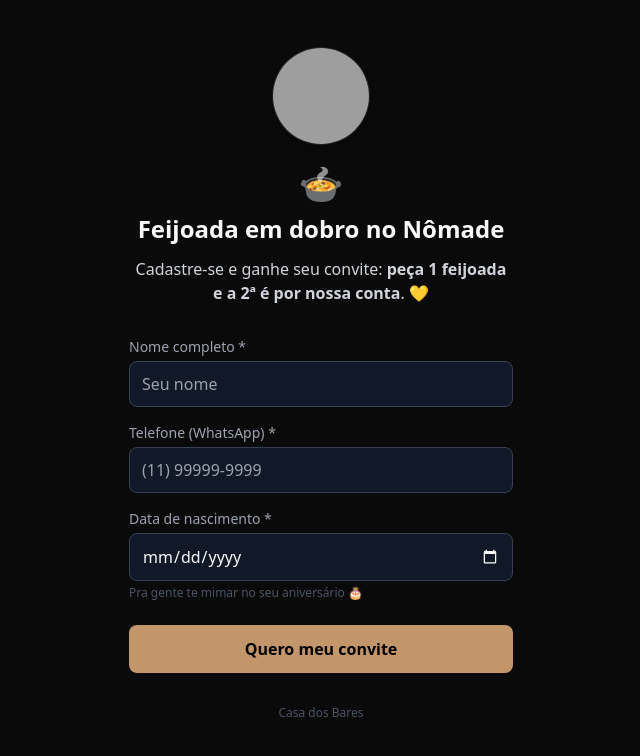
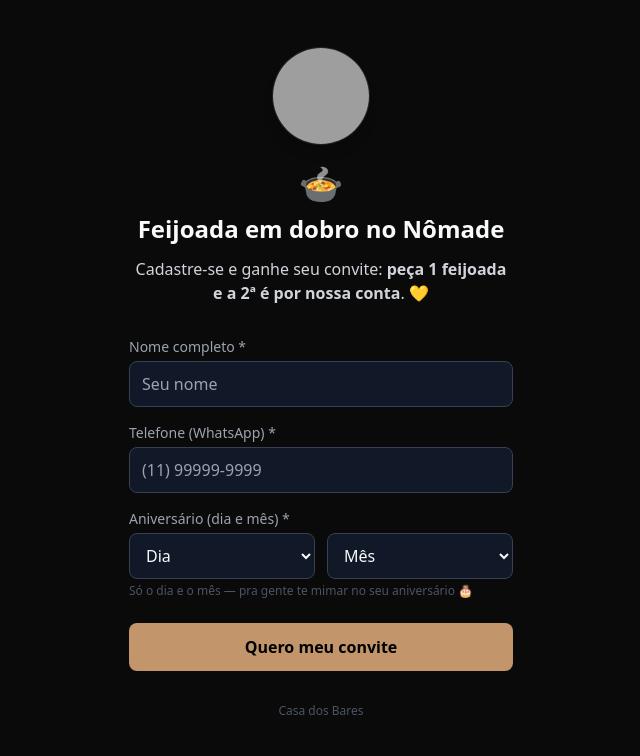
Before and after one commit to gustavobarakat1303-beep/cadastros, a React (Vite) app: page /feijoada in a window 1280 px wide. Shown: the top 756 px of the page, without its empty margins (319-959 px from the left). Built offline with nearby package versions, Linux system fonts and the light colour scheme; grey boxes are pictures that could not be loaded.

Commit message:
Feijoada: aniversário só com dia e mês (sem ano)
- Formulário /feijoada usa seletores Dia + Mês (sem pedir o ano)
- Guarda internamente com ano neutro (2000); admin/export mostram DD/MM

https://claude.ai/code/session_01LbNdiswfYfR91k5kJBfZjn

```diff
--- a/src/pages/admin/Convites.jsx
+++ b/src/pages/admin/Convites.jsx
@@ -74,7 +74,9 @@ export default function Convites() {
     const rows = filtered.map((i) => ({
       Nome: i.client_name,
       Telefone: i.client_phone || '',
-      Aniversario: i.birthdate || '',
+      Aniversario: i.birthdate
+        ? new Date(i.birthdate + 'T00:00:00').toLocaleDateString('pt-BR', { day: '2-digit', month: '2-digit' })
+        : '',
       Codigo: i.code,
       Status: effectiveStatus(i),
       Link: inviteLink(i.code),
--- a/src/pages/feijoada/FeijoadaRegister.jsx
+++ b/src/pages/feijoada/FeijoadaRegister.jsx
@@ -15,10 +15,15 @@ function formatPhone(value) {
   return `(${d.slice(0, 2)}) ${d.slice(2, 7)}-${d.slice(7)}`
 }
 
+const MESES = [
+  'Janeiro', 'Fevereiro', 'Março', 'Abril', 'Maio', 'Junho',
+  'Julho', 'Agosto', 'Setembro', 'Outubro', 'Novembro', 'Dezembro',
+]
+
 export default function FeijoadaRegister() {
   const navigate = useNavigate()
   const unit = getUnit('nomade')
-  const [form, setForm] = useState({ name: '', phone: '', birthdate: '' })
+  const [form, setForm] = useState({ name: '', phone: '', birthDay: '', birthMonth: '' })
   const [submitting, setSubmitting] = useState(false)
 
   const handleSubmit = async (e) => {
@@ -34,8 +39,17 @@ export default function FeijoadaRegister() {
       toast.error('Informe um telefone válido com DDD.')
       return
     }
-    if (!form.birthdate) {
-      toast.error('Informe sua data de nascimento.')
+    if (!form.birthDay || !form.birthMonth) {
+      toast.error('Informe o dia e o mês do seu aniversário.')
+      return
+    }
+    // Guardamos só dia/mês — usamos um ano neutro (2000) internamente.
+    const dd = String(form.birthDay).padStart(2, '0')
+    const mm = String(form.birthMonth).padStart(2, '0')
+    const iso = `2000-${mm}-${dd}`
+    const test = new Date(`${iso}T00:00:00`)
+    if (Number.isNaN(test.getTime()) || test.getUTCDate() !== Number(form.birthDay)) {
+      toast.error('Aniversário inválido.')
       return
     }
     setSubmitting(true)
@@ -43,7 +57,7 @@ export default function FeijoadaRegister() {
       const { data, error } = await supabase.rpc('dv_create_feijoada_invite', {
         p_name: name,
         p_phone: form.phone,
-        p_birthdate: form.birthdate || null,
+        p_birthdate: iso,
       })
       if (error) throw error
       if (data?.status === 'ok' && data?.code) {
@@ -107,19 +121,36 @@ export default function FeijoadaRegister() {
             />
           </label>
 
-          <label className="flex flex-col gap-1">
-            <span className="text-sm text-gray-400">Data de nascimento *</span>
-            <input
-              type="date"
-              value={form.birthdate}
-              onChange={(e) => setForm((f) => ({ ...f, birthdate: e.target.value }))}
-              className="input"
-              required
-            />
+          <div className="flex flex-col gap-1">
+            <span className="text-sm text-gray-400">Aniversário (dia e mês) *</span>
+            <div className="flex gap-3">
+              <select
+                value={form.birthDay}
+                onChange={(e) => setForm((f) => ({ ...f, birthDay: e.target.value }))}
+                className="input"
+                required
+              >
+                <option value="">Dia</option>
+                {Array.from({ length: 31 }, (_, i) => i + 1).map((d) => (
+                  <option key={d} value={d}>{d}</option>
+                ))}
+              </select>
+              <select
+                value={form.birthMonth}
+                onChange={(e) => setForm((f) => ({ ...f, birthMonth: e.target.value }))}
+                className="input"
+                required
+              >
+                <option value="">Mês</option>
+                {MESES.map((nome, idx) => (
+                  <option key={nome} value={idx + 1}>{nome}</option>
+                ))}
+              </select>
+            </div>
             <span className="text-xs text-gray-600">
-              Pra gente te mimar no seu aniversário 🎂
+              Só o dia e o mês — pra gente te mimar no seu aniversário 🎂
             </span>
-          </label>
+          </div>
 
           <button
             type="submit"
```
